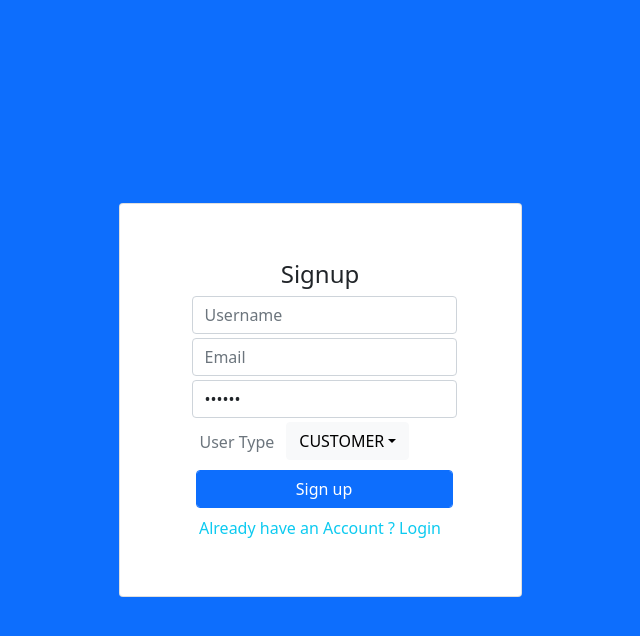
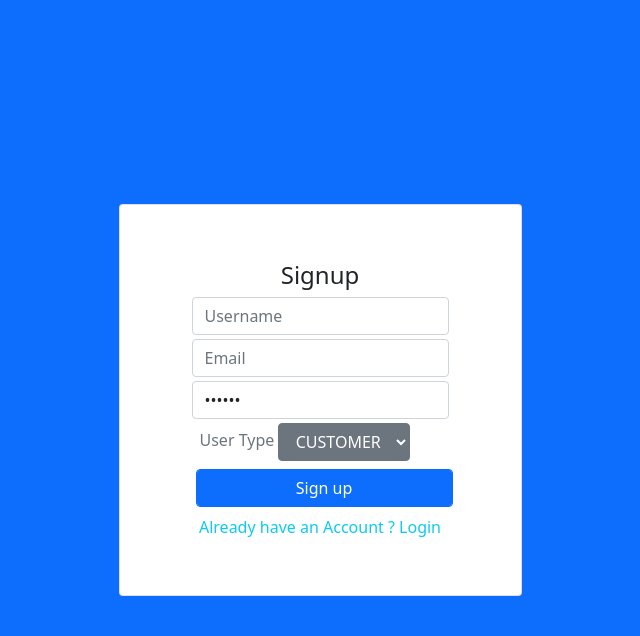
Before and after one commit to singh-atul/crm_frontend, a React (Create React App) app: page / in a window 1280 px wide. Both pictures are taken after a click on the element "Dont have an Account ? Signup". Shown: the top 636 px of the page, without its empty margins (320-960 px from the left). Built offline with nearby package versions, Linux system fonts and the light colour scheme.

Commit message:
login final

```diff
--- /dev/null
+++ b/src/component/Dropdown.js
@@ -0,0 +1,16 @@
+
+
+const Dropdown = ({ label, value, options, onChange }) => {
+  return (
+    <label className="text-muted mx-2 ">
+      {label}
+      <select value={value} onChange={onChange} className="btn btn-secondary btn-g mx-1">
+        {options.map((option) => (
+          <option value={option.value} key={option.value} className="text-danger">{option.label}</option>
+        ))}
+      </select>
+    </label>
+  );
+};
+
+export default Dropdown;
--- a/src/pages/Login.js
+++ b/src/pages/Login.js
@@ -2,7 +2,7 @@ import React, { useState } from "react";
 import axios from 'axios';
 import '../styles/login.css';
 import { Link } from "react-router-dom";
-import { Dropdown, DropdownButton, InputGroup } from "react-bootstrap";
+import Dropdown from "../component/Dropdown";
 
 const BASE_URL = 'http://127.0.0.1:8080';
 
@@ -77,9 +77,14 @@ function Login() {
         setShowSignup(!showSignup);
     }
 
-    const handleSelect = (e) => {
-        console.log(e);
-        setValue(e)
+    const options = [
+        { label: 'CUSTOMER', value: 'CUSTOMER' },
+        { label: 'ENGINEER', value: 'ENGINEER' },
+        { label: 'ADMIN', value: 'ADMIN' },
+    ];
+    const handleChange = (e) => {
+        console.log(e.target.value);
+        return setValue(e.target.value)
 
     }
     const [value, setValue] = useState("CUSTOMER")
@@ -111,32 +116,24 @@ function Login() {
                                 ) : (
                                     <div>
                                         <h4 className="text-center">Signup</h4>
-                                        <div className="input-group m-1">
+                                        <div className=" m-1">
                                             <input type="text" className="form-control" placeholder="Username" id="username" required />
                                         </div>
-                                        <div className="input-group m-1">
+                                        <div className=" m-1">
                                             <input type="text" className="form-control" placeholder="Email" id="email" required />
                                         </div>
-                                        <div className="input-group m-1">
+                                        <div className=" m-1">
                                             <input type="password" className="form-control" placeholder="Password" id="password" required />
                                         </div>
 
 
                                         <div className="input-group m-1">
-                                        <span className="text-muted my-2 mx-2"> User Type</span>
-                                            <DropdownButton
-                                                align="end"
-                                                title={value}
-                                                id="userType"
-                                                onSelect={handleSelect}
-                                               variant="light"
-                                               className="mx-1"
-                                            >
-                                                <Dropdown.Item eventKey="CUSTOMER">CUSTOMER</Dropdown.Item>
-                                                <Dropdown.Item eventKey="ENGINEER">ENGINEER</Dropdown.Item>
-                                                <Dropdown.Item eventKey="ADMIN">ADMIN</Dropdown.Item>
-
-                                            </DropdownButton>
+                                            <Dropdown
+                                                label="User Type"
+                                                options={options}
+                                                value={value}
+                                                onChange={handleChange}
+                                            />
                                         </div>
 
 
```
